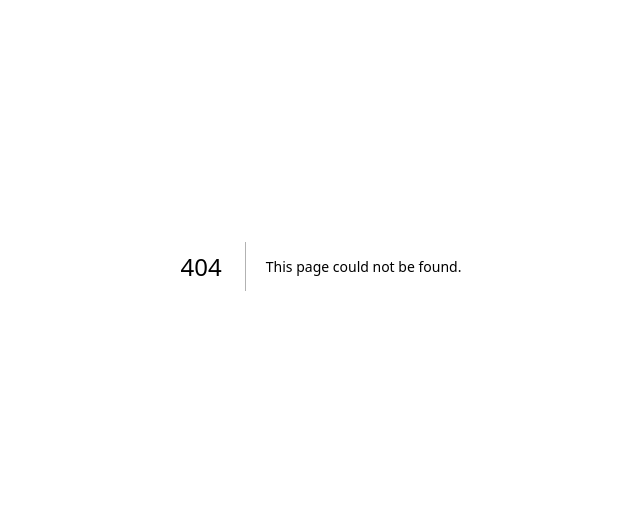
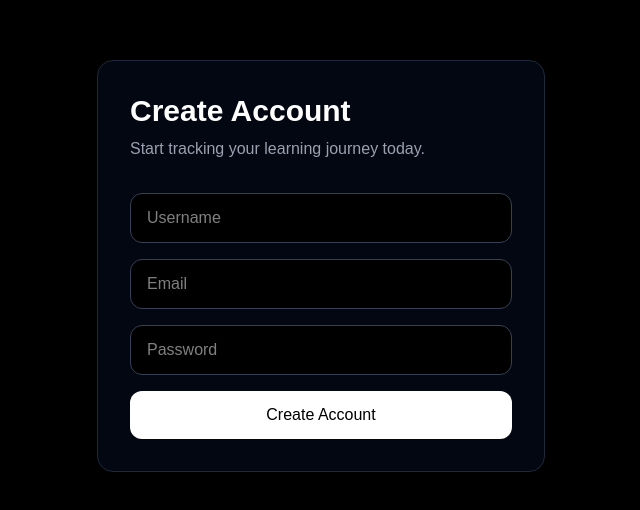
Before and after one commit to ganshyam135/skilltrack-api, a Next.js app in the folder frontend/: page /signup in a window 1280 px wide. Before the commit this address had no page. Shown: the part 134-644 px from the top of the page, without its empty margins (319-959 px from the left). Built offline with nearby package versions, Linux system fonts and the light colour scheme.

Commit message:
feat: add frontend signup page

```diff
--- /dev/null
+++ b/frontend/app/signup/page.tsx
@@ -0,0 +1,51 @@
+"use client";
+
+import { useState } from "react";
+
+export default function SignupPage() {
+  const [username, setUsername] = useState("");
+  const [email, setEmail] = useState("");
+  const [password, setPassword] = useState("");
+
+  return (
+    <main className="min-h-screen bg-black text-white flex items-center justify-center px-6">
+      <div className="w-full max-w-md rounded-2xl border border-gray-800 bg-gray-950 p-8">
+        <h1 className="text-3xl font-bold">Create Account</h1>
+
+        <p className="mt-2 text-gray-400">
+          Start tracking your learning journey today.
+        </p>
+
+        <div className="mt-8 flex flex-col gap-4">
+          <input
+            type="text"
+            placeholder="Username"
+            value={username}
+            onChange={(e) => setUsername(e.target.value)}
+            className="rounded-xl border border-gray-700 bg-black px-4 py-3 outline-none focus:border-purple-500"
+          />
+
+          <input
+            type="email"
+            placeholder="Email"
+            value={email}
+            onChange={(e) => setEmail(e.target.value)}
+            className="rounded-xl border border-gray-700 bg-black px-4 py-3 outline-none focus:border-purple-500"
+          />
+
+          <input
+            type="password"
+            placeholder="Password"
+            value={password}
+            onChange={(e) => setPassword(e.target.value)}
+            className="rounded-xl border border-gray-700 bg-black px-4 py-3 outline-none focus:border-purple-500"
+          />
+
+          <button className="rounded-xl bg-white text-black py-3 font-medium hover:bg-gray-200 transition">
+            Create Account
+          </button>
+        </div>
+      </div>
+    </main>
+  );
+}
--- a/frontend/components/Navbar.tsx
+++ b/frontend/components/Navbar.tsx
@@ -18,6 +18,13 @@ export default function Navbar() {
         >
           Login
         </Link>
+
+        <Link
+          href="/signup"
+          className="rounded-xl border border-gray-700 px-4 py-2 font-medium hover:bg-gray-900 transition"
+        >
+          Sign Up
+        </Link>
       </div>
     </nav>
   );
```
